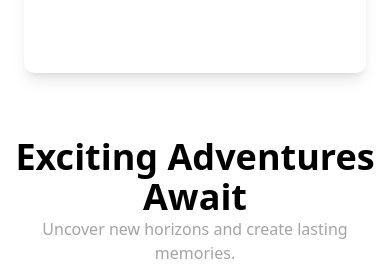
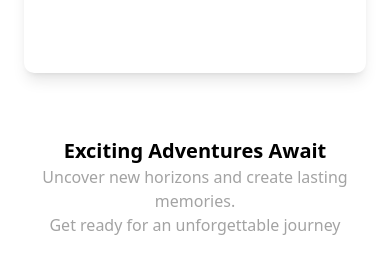
Before and after one commit to zablon-oigo/travel-website, a React (Vite) app: page / in a window 390 px wide. Shown: the part 900-1167 px from the top of the page. Built offline with nearby package versions, Linux system fonts and the light colour scheme.

Commit message:
Reducing font size on small device

```diff
--- a/src/components/Card.jsx
+++ b/src/components/Card.jsx
@@ -29,7 +29,7 @@ function Card() {
             <div className="">
                 <div className="justify-between text-center lg:flex">
                 <span className="">
-                    <h2 className="text-4xl font-semibold">Exciting Adventures Await</h2>
+                    <h2 className="text-xl font-semibold lg:text-4xl">Exciting Adventures Await</h2>
                 </span>
                 <p className="text-light lg:w-2/5">
                     Uncover new horizons and create lasting memories.<br/>
```
